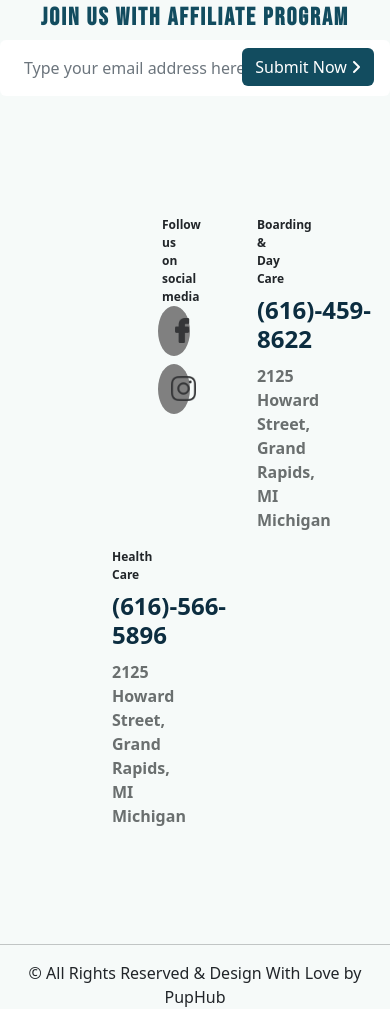
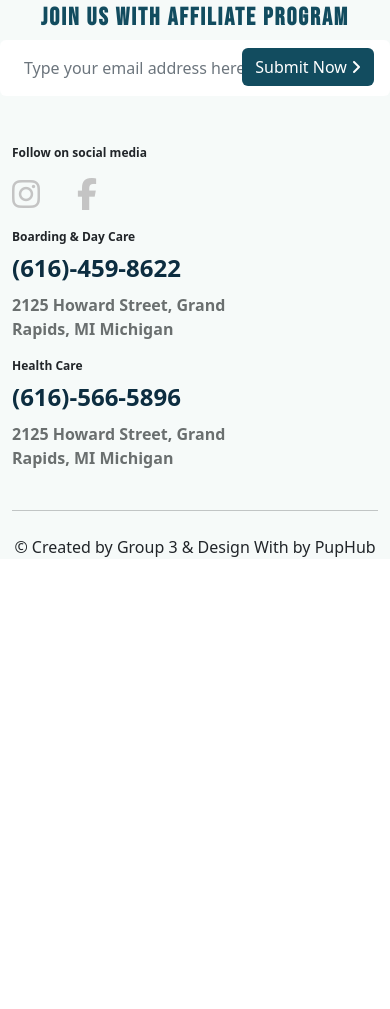
Before and after one commit to whend12/Hacktiv8-Finpro2, a plain HTML site: page index.html in a window 390 px wide. Shown: the part 6072-7081 px from the top of the page. After the commit the page ends 6631 px from the top, so only its background shows below. Drawn offline with nearby package versions, Linux system fonts and the light colour scheme.

Commit message:
revisi footer and responsive

```diff
--- a/assets/css/style.css
+++ b/assets/css/style.css
@@ -256,6 +256,7 @@ button.buy:hover {
   align-items: center;
   flex-direction: column;
   padding: 10px 14px;
+  margin-top: -18px;
 }
 .image-content {
   position: relative;
@@ -287,17 +288,20 @@ button.buy:hover {
 }
 .card-image {
   position: relative;
+  margin: 0;
   height: 150px;
   width: 150px;
   padding: 3px;
   border-radius: 50%;
+  overflow: hidden;
 }
 
 .card-image .card-img {
   height: 100%;
   width: 100%;
   object-fit: cover;
-  border: none;
+  border-radius: 50%;
+  display: block;
 }
 .name {
   color: #000;
@@ -420,11 +424,3 @@ body {
 .s-footer {
   font-size: 16px;
 }
-
-.wadah_foto {
-  width: 50px;
-  height: 50px;
-  border-radius: 50%;
-  background-color: #808080;
-  margin: 8px;
-}
--- a/index.html
+++ b/index.html
@@ -717,59 +717,46 @@
       </div>
       <!-- revisi baru sampe sini -->
 
-      <div
-        class="row"
-        style="
-          margin-left: 100px;
-          margin-right: 100px;
-          margin-top: 120px;
-          margin-bottom: 100px;
-        "
-      >
-        <div class="col-2" style="margin-left: 50px">
-          <div class="judul2">Follow us on social media</div>
+      <div class="container mt-5">
         <div class="row">
-            <div class="wadah_foto">
-              <img
-                class="style_logo"
-                src="assets/img/facebook.png"
-                alt="facebook"
-              />
+          <!-- Social Media -->
+          <div class="col-md-6 col-12">
+            <div class="judul2">Follow on social media</div>
+            <div class="pt-3 row mb-3">
+              <div class="col-2 col-md-1">
+                <i class="fab fa-instagram fa-2x" style="color: #c4c4c4"></i>
               </div>
-            <div class="wadah_foto">
-              <img
-                class="style_logo2"
-                src="assets/img/instagram.png"
-                alt="instagram"
-              />
+              <div class="col-2 col-md-1">
+                <i class="fab fa-facebook-f fa-2x" style="color: #c4c4c4"></i>
               </div>
             </div>
           </div>
-        <div class="col-2"></div>
-        <div class="col-2"></div>
-        <div class="col-2" style="margin-left: 0px">
+          <!-- Boarding & Day Care -->
+          <div class="col-md-3">
             <div class="judul2">Boarding & Day Care</div>
             <h5 class="mt-2 style_notelp">(616)-459-8622</h5>
-          <p class="paragraf">
+            <address class="paragraf">
               2125 Howard Street, Grand <br />
               Rapids, MI Michigan
-          </p>
+            </address>
           </div>
-        <div class="col-2">
+          <!-- Health Care -->
+          <div class="col-md-3">
             <div class="judul2">Health Care</div>
             <h5 class="mt-2 style_notelp">(616)-566-5896</h5>
-          <p class="paragraf">
+            <address class="paragraf">
               2125 Howard Street, Grand <br />
               Rapids, MI Michigan
-          </p>
+            </address>
           </div>
         </div>
-      <footer>
-        <hr />
+        <footer class="mt-4">
+          <hr class="my-4" />
           <div class="text-center s-footer">
-          &copy; All Rights Reserved & Design With Love by PupHub
+            &copy; Created by Group 3 & Design With by PupHub
           </div>
         </footer>
+      </div>
     </div>
     <!-- end of contact and footer -->
 
```
Lines whose indentation alone changed are shown as unchanged.
